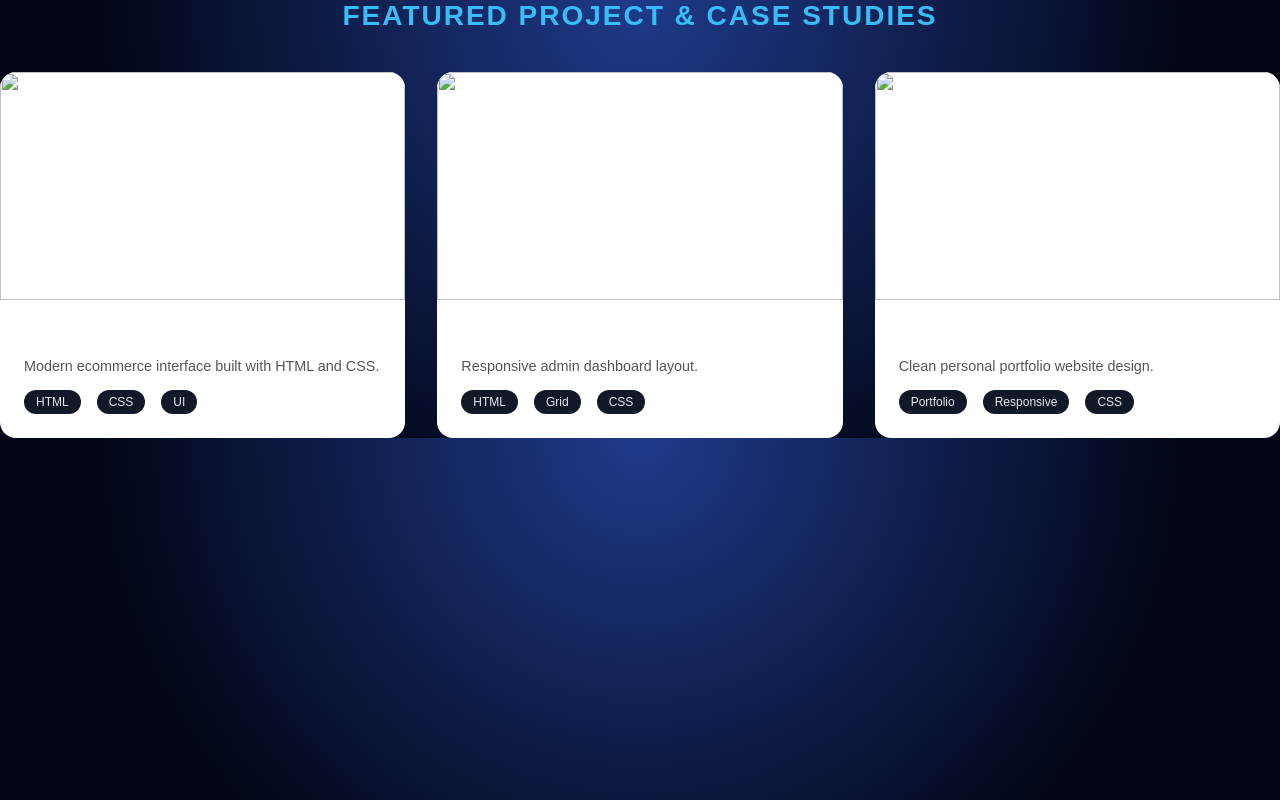
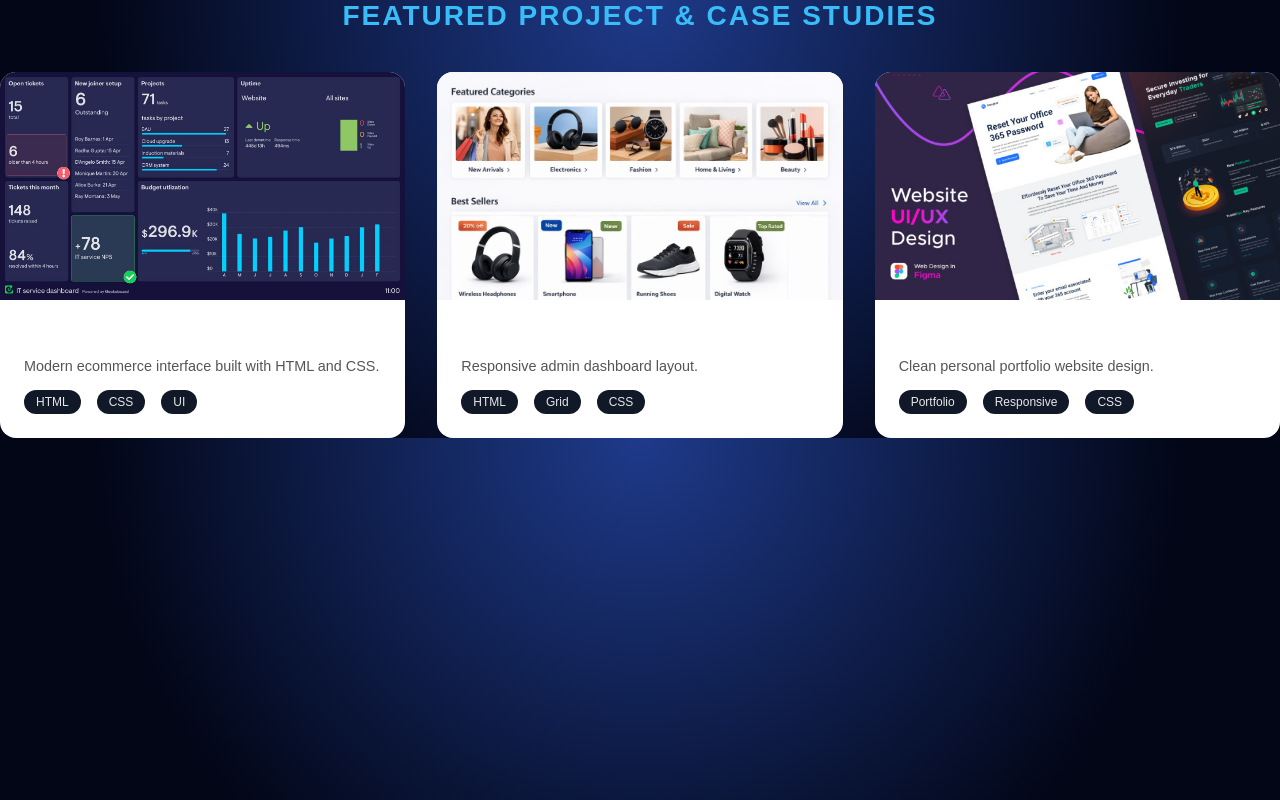
Before and after one commit to pathanfaizalam142-ui/satic-neww-faizkhan, a plain HTML site: page index.html in a window 1280 px wide. Drawn offline with Linux system fonts and the light colour scheme.

Commit message:
Add files via upload

```diff
--- a/index.html
+++ b/index.html
@@ -19,7 +19,7 @@
 <article class="project-card">
 
 <figure>
-<img src="images/website UI.png.jpeg">
+<img src="img/portfolio.jpeg" alt="website UI">
 </figure>
 
 <div class="content">
@@ -44,7 +44,7 @@
 <article class="project-card">
 
 <figure>
-<img src="images/ecomeerce.png.jpeg">
+<img src="img/ecommerce.jpeg" alt="ecomeerce">
 </figure>
 
 <div class="content">
@@ -69,7 +69,7 @@
 <article class="project-card">
 
 <figure>
-<img src="images/dashbord.png.jpeg">
+<img src="img/dashbord.jpeg">
 </figure>
 
 <div class="content">
```
Also changed, not shown: img/dashbord.jpeg (added), img/ecommerce.jpeg (added), img/portfolio.jpeg (added).
